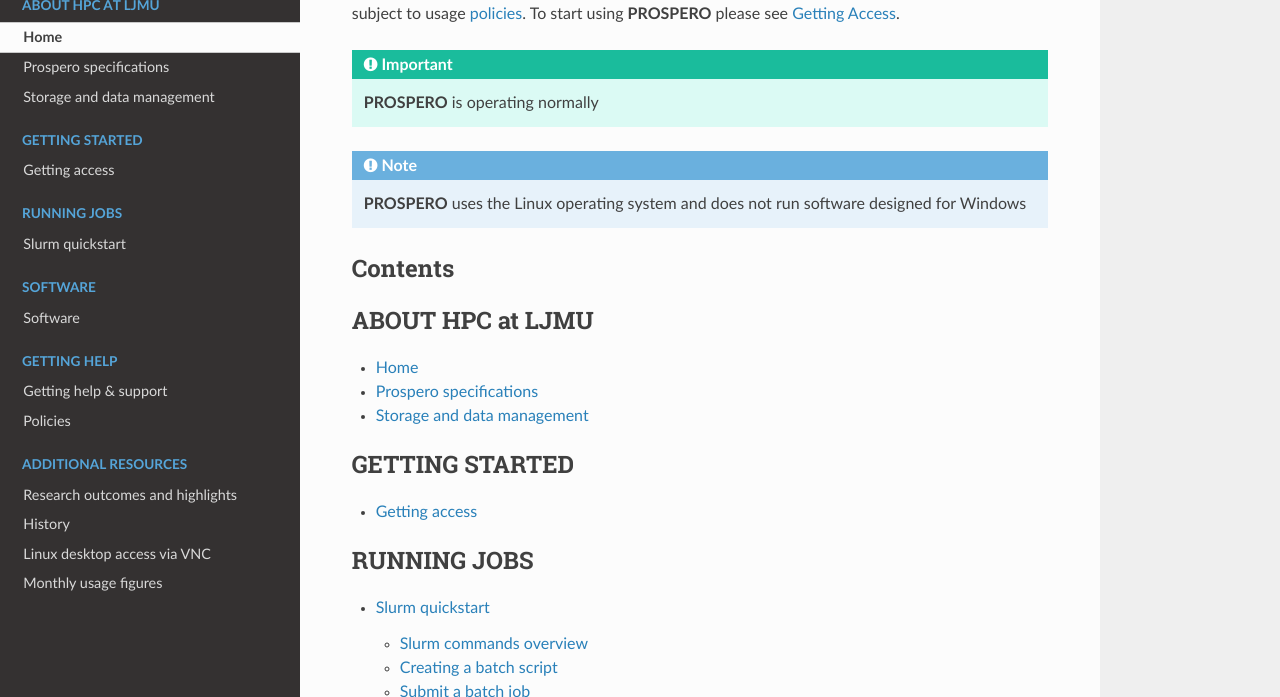
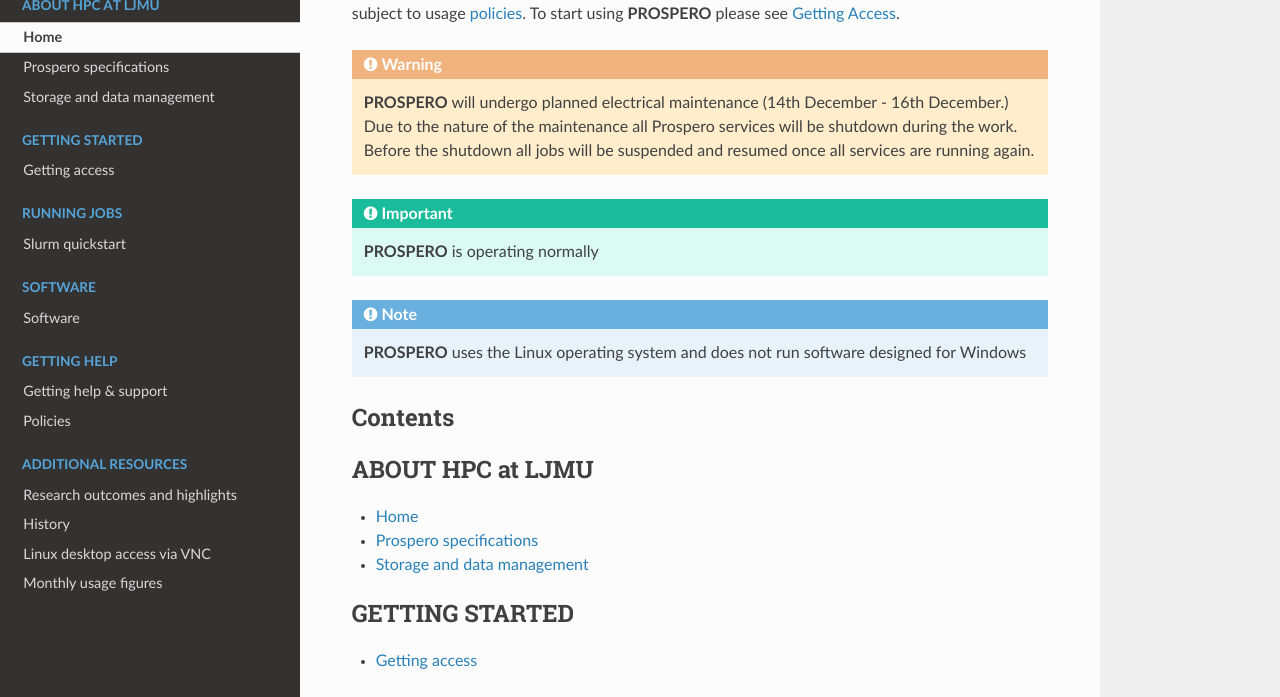
Before and after one commit to astrcrai/prospero-docs, a Sphinx documentation site: the page built from docs/source/index.rst, in a window 1280 px wide and 900 px high, scrolled down 721 px, cut to the strip 203-900 px from the top of the window. Built offline with Sphinx 7.4.7 and the Read the Docs theme 3.1.0, drawn with Linux system fonts in a browser that asks for light colours.

Commit message:
POD power shutdown maintencance message

```diff
--- a/docs/source/index.rst
+++ b/docs/source/index.rst
@@ -10,6 +10,9 @@
   :alt: Prospero
 
 **PROSPERO** is available for use by all research staff and postgraduate research students at LJMU, subject to usage `policies <https://prospero-docs.readthedocs.io/en/latest/policies.html>`_. To start using **PROSPERO** please see `Getting Access <https://prospero-docs.readthedocs.io/en/latest/access.html>`_.
+
+.. WARNING::
+   **PROSPERO** will undergo planned electrical maintenance (14th December - 16th December.) Due to the nature of the maintenance all Prospero services will be shutdown during the work. Before the shutdown all jobs will be suspended and resumed once all services are running again.
 
 .. IMPORTANT::
 
```
